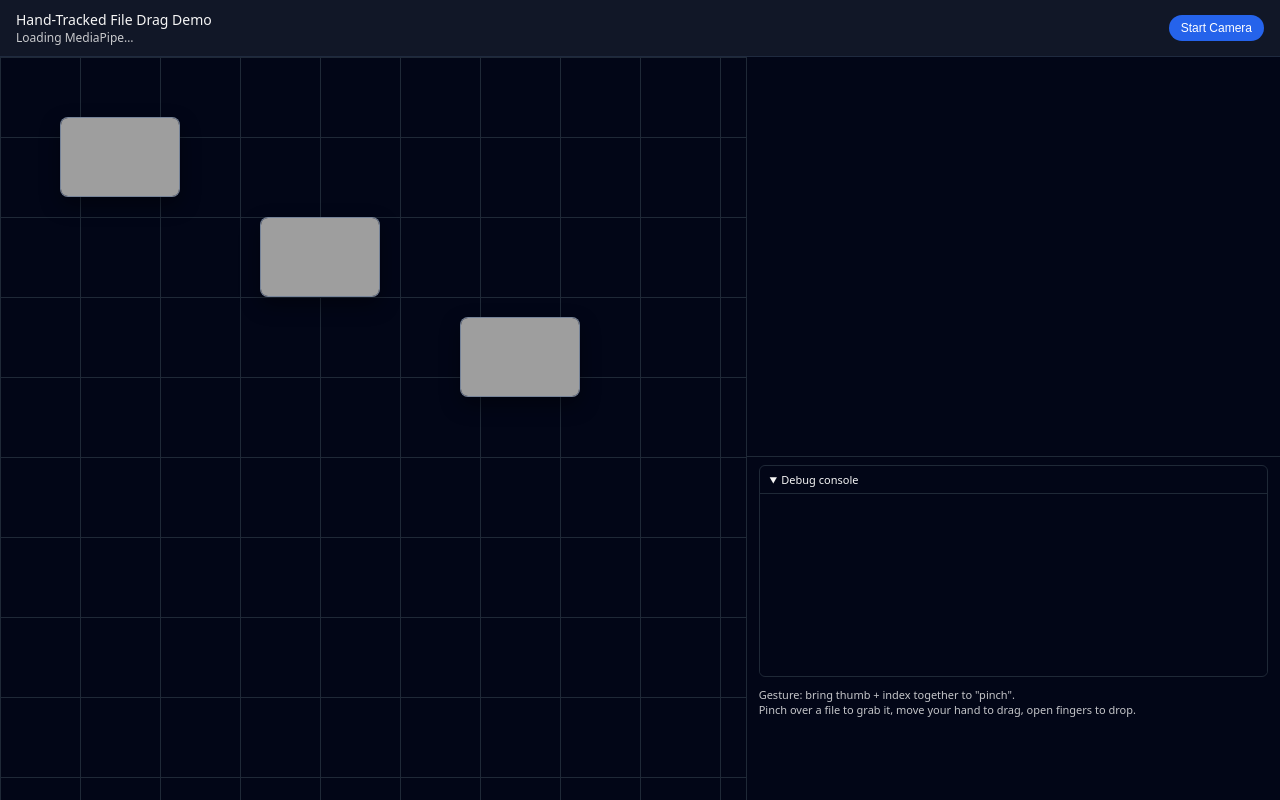
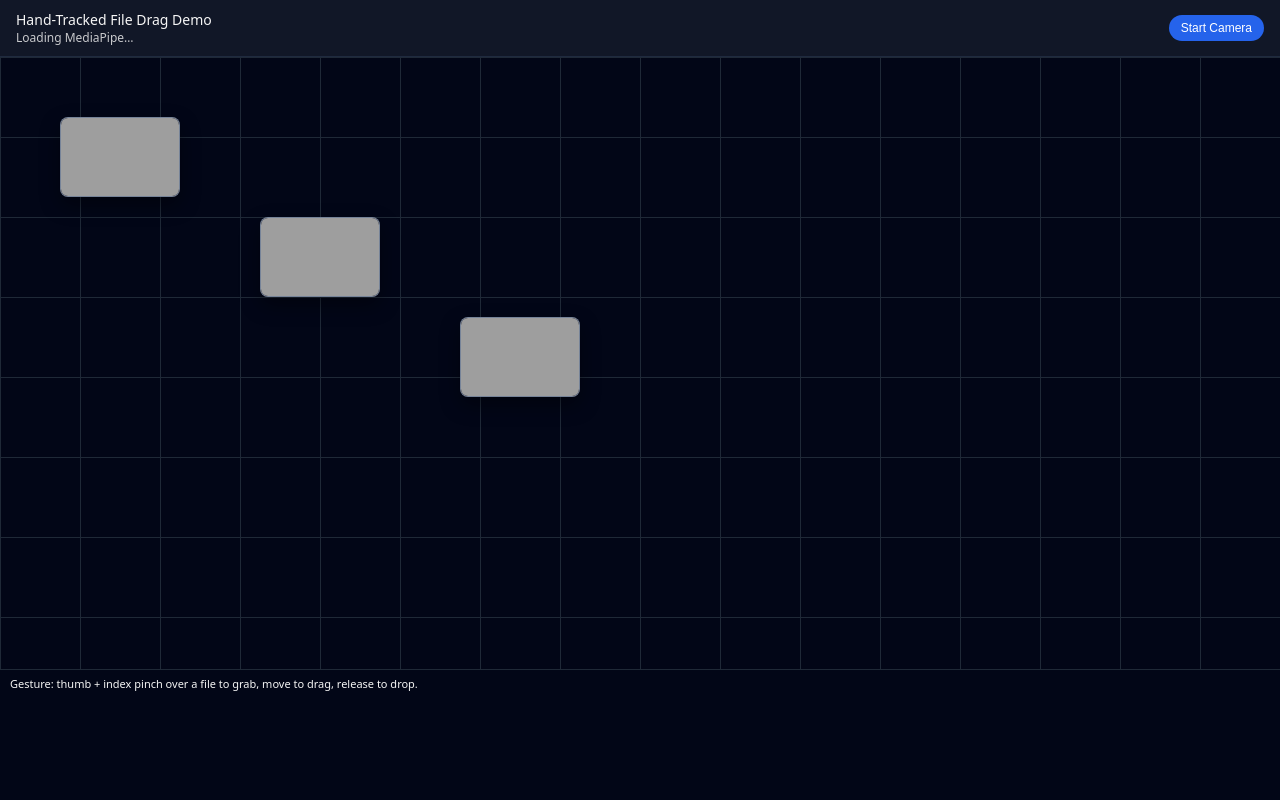
Before and after one commit to Emmanuel-PaulMaah/file-hands, a plain HTML site: page index.html in a window 1280 px wide. Drawn offline with Linux system fonts and the light colour scheme; grey boxes are pictures that could not be loaded.

Commit message:
Update title and refactor HTML structure

```diff
--- a/index.html
+++ b/index.html
@@ -2,7 +2,7 @@
 <html lang="en">
 <head>
   <meta charset="UTF-8" />
-  <title>Hand Tracking File Drag Demo</title>
+  <title>Hand-Tracked File Drag Demo</title>
   <style>
     * {
       box-sizing: border-box;
@@ -42,25 +42,16 @@
       font-size: 12px;
     }
 
-    main {
-      flex: 1;
-      display: grid;
-      grid-template-columns: 1.4fr 1fr;
-      gap: 0;
-      min-height: 0;
-    }
-
-    /* Left: desktop grid and files */
+    /* Full-screen desktop grid */
     #desktop {
       position: relative;
+      flex: 1;
       overflow: hidden;
       background-color: #020617;
-      /* draw grid using background image */
       background-image:
         linear-gradient(#1f2937 1px, transparent 1px),
         linear-gradient(90deg, #1f2937 1px, transparent 1px);
       background-size: 80px 80px;
-      border-right: 1px solid #1f2937;
     }
 
     .file {
@@ -97,24 +88,7 @@
       text-overflow: ellipsis;
     }
 
-    /* Right: webcam + debug */
-    #sidePanel {
-      display: flex;
-      flex-direction: column;
-      background: #020617;
-    }
-    #videoContainer {
-      position: relative;
-      width: 100%;
-      aspect-ratio: 4 / 3;
-      background: #020617;
-      border-bottom: 1px solid #1f2937;
-    }
-    #webcam {
-      width: 100%;
-      height: 100%;
-      object-fit: cover;
-    }
+    /* Overlay for hand skeleton / cursor */
     #overlay {
       position: absolute;
       top: 0;
@@ -124,47 +98,28 @@
       pointer-events: none;
     }
 
-    #logPanel {
-      flex: 1;
-      padding: 8px 12px;
-      font-size: 11px;
-      display: flex;
-      flex-direction: column;
-      gap: 4px;
+    /* Hidden video used only for MediaPipe input */
+    #webcam {
+      display: none;
     }
 
-    details {
+    #debug {
+      font-size: 11px;
+      padding: 6px 10px;
       background: #020617;
-      border-radius: 6px;
-      border: 1px solid #1f2937;
-      max-height: 100%;
-      overflow: hidden;
-    }
-    summary {
-      padding: 6px 10px;
-      cursor: pointer;
-      font-size: 11px;
-      font-weight: 500;
+      border-top: 1px solid #1f2937;
     }
     #logs {
       width: 100%;
-      height: 180px;
+      height: 100px;
       border: none;
-      padding: 6px 8px;
+      padding: 4px 6px;
       resize: none;
       background: #020617;
       color: #e5e7eb;
       font-family: "JetBrains Mono", ui-monospace, SFMono-Regular, Menlo, Monaco, Consolas, "Liberation Mono", "Courier New", monospace;
       font-size: 11px;
-      border-top: 1px solid #1f2937;
     }
-
-    .hint {
-      font-size: 11px;
-      opacity: 0.8;
-      margin-top: 6px;
-    }
-
   </style>
 </head>
 <body>
@@ -176,8 +131,7 @@
     <button id="startBtn">Start Camera</button>
   </header>
 
-  <main>
-    <!-- Left: desktop grid with three file thumbnails -->
+  <!-- Full-screen desktop grid -->
   <section id="desktop">
     <div
       class="file"
@@ -203,26 +157,18 @@
       <img src="https://images.unsplash.com/photo-1553877522-43269d4ea984?auto=format&fit=crop&w=400&q=80" alt="File 3" />
       <div class="file-label">notes.txt</div>
     </div>
+
+    <!-- Hand overlay on top of desktop -->
+    <canvas id="overlay"></canvas>
   </section>
 
-    <!-- Right: video + overlay + logs -->
-    <section id="sidePanel">
-      <div id="videoContainer">
+  <!-- Hidden video for MediaPipe -->
   <video id="webcam" autoplay playsinline muted></video>
-        <canvas id="overlay"></canvas>
+
+  <div id="debug">
+    <div>Gesture: thumb + index pinch over a file to grab, move to drag, release to drop.</div>
+    <textarea id="logs" readonly></textarea>
   </div>
-      <div id="logPanel">
-        <details open>
-          <summary>Debug console</summary>
-          <textarea id="logs" readonly></textarea>
-        </details>
-        <div class="hint">
-          Gesture: bring thumb + index together to "pinch".<br/>
-          Pinch over a file to grab it, move your hand to drag, open fingers to drop.
-        </div>
-      </div>
-    </section>
-  </main>
 
   <script type="module">
     import {
@@ -234,8 +180,8 @@
     const startBtn = document.getElementById("startBtn");
     const statusEl = document.getElementById("status");
     const video = document.getElementById("webcam");
+    const desktop = document.getElementById("desktop");
     const overlay = document.getElementById("overlay");
-    const desktop = document.getElementById("desktop");
     const logTextarea = document.getElementById("logs");
 
     const files = Array.from(document.querySelectorAll(".file"));
@@ -308,22 +254,20 @@
     }
 
     function resizeOverlay() {
-      const rect = video.getBoundingClientRect();
+      const rect = desktop.getBoundingClientRect();
       overlay.width = rect.width;
       overlay.height = rect.height;
     }
 
+    // Map normalized landmark coords -> desktop coordinates (viewport space)
     function screenCoordsFromLandmark(landmark) {
-      // Map normalized hand coords [0,1] into the desktop area, not the video box
-      const desktopRect = desktop.getBoundingClientRect();
-      const x = landmark.x * desktopRect.width + desktopRect.left;
-      const y = landmark.y * desktopRect.height + desktopRect.top;
+      const rect = desktop.getBoundingClientRect();
+      const x = landmark.x * rect.width + rect.left;
+      const y = landmark.y * rect.height + rect.top;
       return { x, y };
     }
 
-
     function getFileUnderPoint(x, y) {
-      // check from top-most to bottom-most
       for (let i = files.length - 1; i >= 0; i--) {
         const file = files[i];
         const rect = file.getBoundingClientRect();
@@ -343,7 +287,6 @@
       let newLeft = x - desktopRect.left - offsetX;
       let newTop = y - desktopRect.top - offsetY;
 
-      // clamp inside desktop
       newLeft = Math.max(0, Math.min(newLeft, desktopRect.width - fileRect.width));
       newTop = Math.max(0, Math.min(newTop, desktopRect.height - fileRect.height));
 
@@ -359,8 +302,7 @@
       const dy = thumbTip.y - indexTip.y;
       const dist = Math.sqrt(dx * dx + dy * dy);
 
-      // simple normalized threshold; tune if needed
-      const PINCH_THRESHOLD = 0.05;
+      const PINCH_THRESHOLD = 0.05; // bump to 0.07–0.08 if needed
       return dist < PINCH_THRESHOLD;
     }
 
@@ -374,10 +316,9 @@
       }
 
       const h = results.landmarks[0];
+      // DrawingUtils expects coords in [0,1] when used with VIDEO tasks.
       drawingUtils.drawConnectors(h, HandLandmarker.HAND_CONNECTIONS);
-      drawingUtils.drawLandmarks(h, {
-        radius: 3
-      });
+      drawingUtils.drawLandmarks(h, { radius: 3 });
 
       overlayCtx.restore();
     }
@@ -445,7 +386,6 @@
       window.requestAnimationFrame(loop);
     }
 
-    // wire up start button
     startBtn.addEventListener("click", () => {
       if (!handLandmarker) {
         setStatus("Still loading models – please wait a moment…");
@@ -456,7 +396,6 @@
       }
     });
 
-    // init on load
     if (!("mediaDevices" in navigator && "getUserMedia" in navigator.mediaDevices)) {
       setStatus("getUserMedia not supported in this browser.");
     } else {
```
Lines whose indentation alone changed are shown as unchanged.
